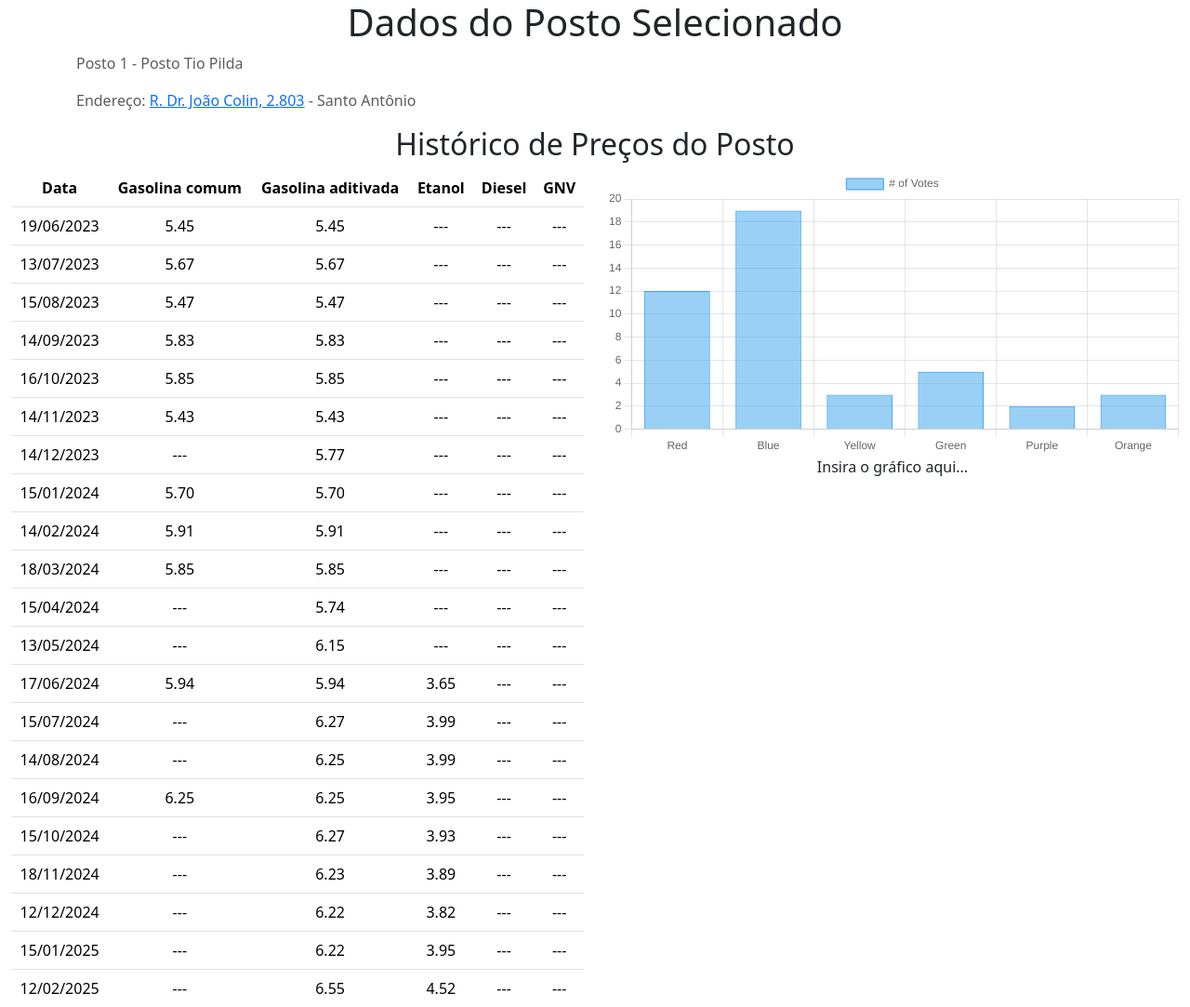
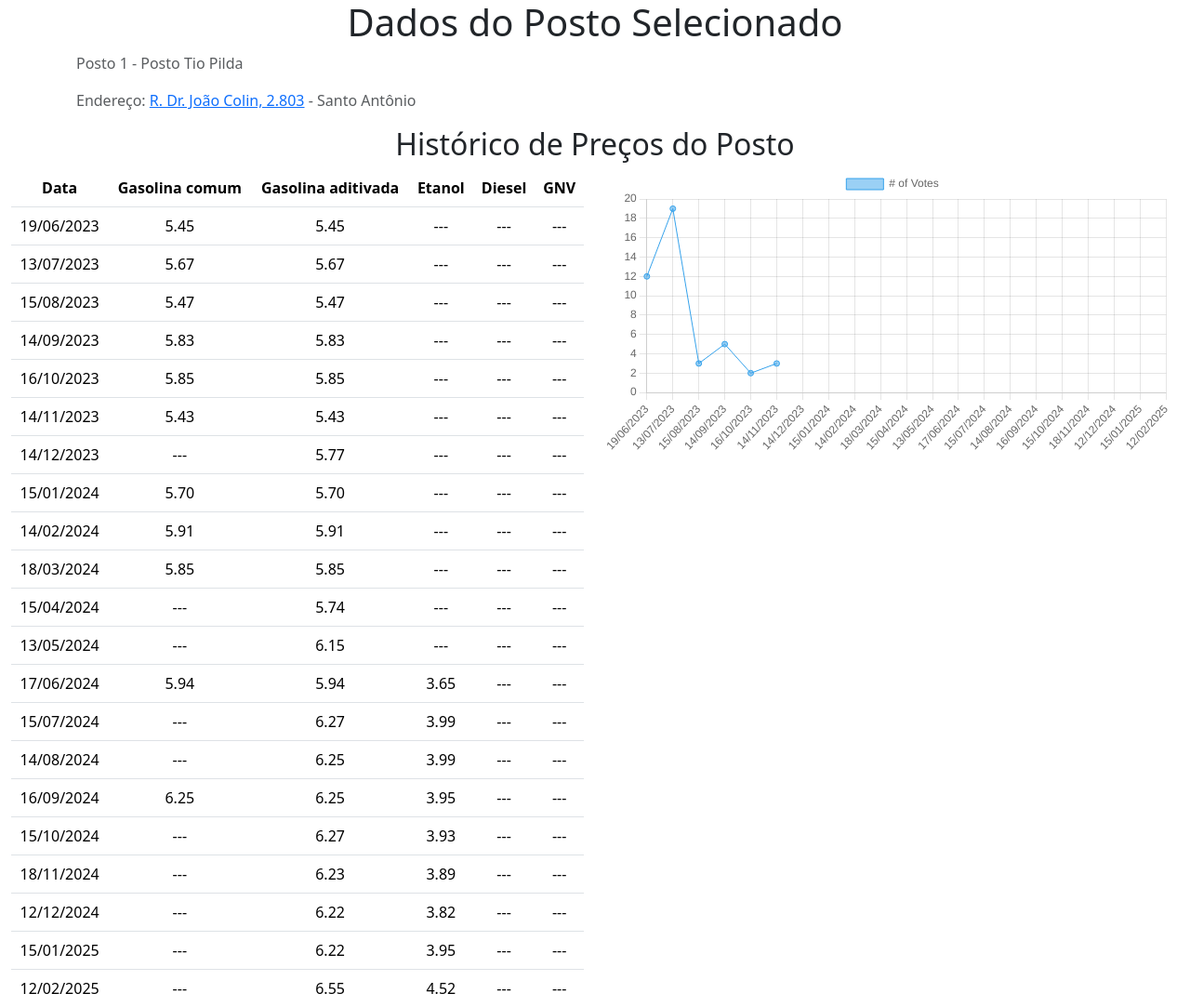
Before and after one commit to renanbirck/gasolina, a FastAPI app: page /historico/1 in a window 1280 px wide. Shown: the top 1083 px of the page at 93% size. Run offline with FastAPI, Linux system fonts and the light colour scheme; data comes from the database, SQL or seed files in the repository.

Commit message:
feat(front-end): começar a fazer o gráfico 	Já estamos conseguindo configurar os eixos, agora só falta 	carregar os dados.

```diff
--- a/api/templates/info_posto.html
+++ b/api/templates/info_posto.html
@@ -50,7 +50,6 @@
         <!-- coluna da direita -->
         <div class="col-md-6">
           <canvas id="graficoPrecos"></canvas>
-          <p>Insira o gráfico aqui...</p>
         </div>
       </div>
     </div>
@@ -64,12 +63,30 @@
 
   <script>
 
+    // construir as linhas a serem plotadas no gráfico.
+
+    // como a maioria dos postos só vende gasolinas, etanol, diesel e GNV,
+    // acho bem razoável presumir que não irá ter novas colunas. Talvez
+    // se no futuro os postos virarem eletropostos, será necessário atualizar.
+
+    // 1. Pegar as etiquetas de cada gráfico
+    lineLabels = [...document.querySelectorAll("#tabelaPrecos th")].map((header) => header.innerHTML);
+    console.log(lineLabels)
+
+    // 2. Pegar as datas
+
+    dateLabels = getTableColumn("tabelaPrecos", 0).slice(1).map((dateLabel) => dateLabel.trim());
+    console.log(dateLabels)
+
+    // 3. Construir o array com os datasets
+
+
+
     const ctx = document.getElementById('graficoPrecos');
-
     new Chart(ctx, {
-    type: 'bar',
+      type: 'line',
       data: {
-      labels: ['Red', 'Blue', 'Yellow', 'Green', 'Purple', 'Orange'],
+        labels: dateLabels,
         datasets: [{
           label: '# of Votes',
           data: [12, 19, 3, 5, 2, 3],
```
Also changed, not shown: api/templates/libs/tools.js (line endings or trailing spaces). Lines whose indentation alone changed are shown as unchanged.
